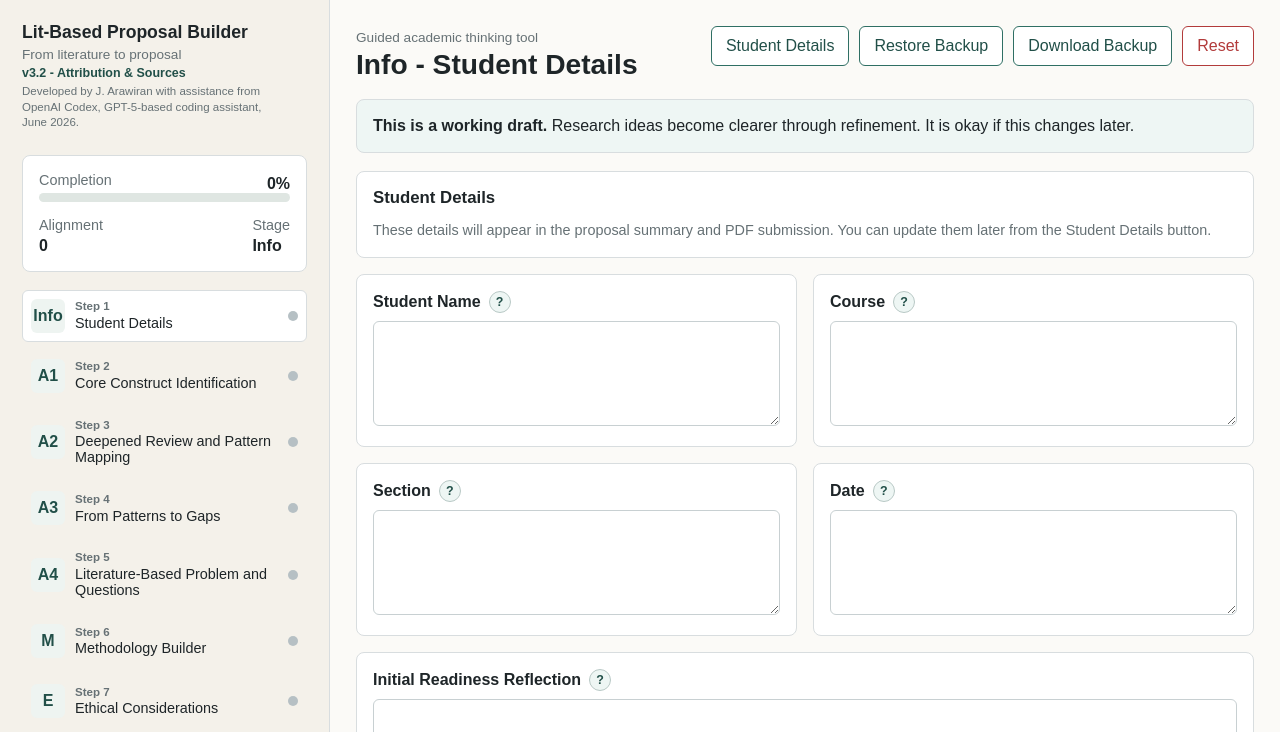
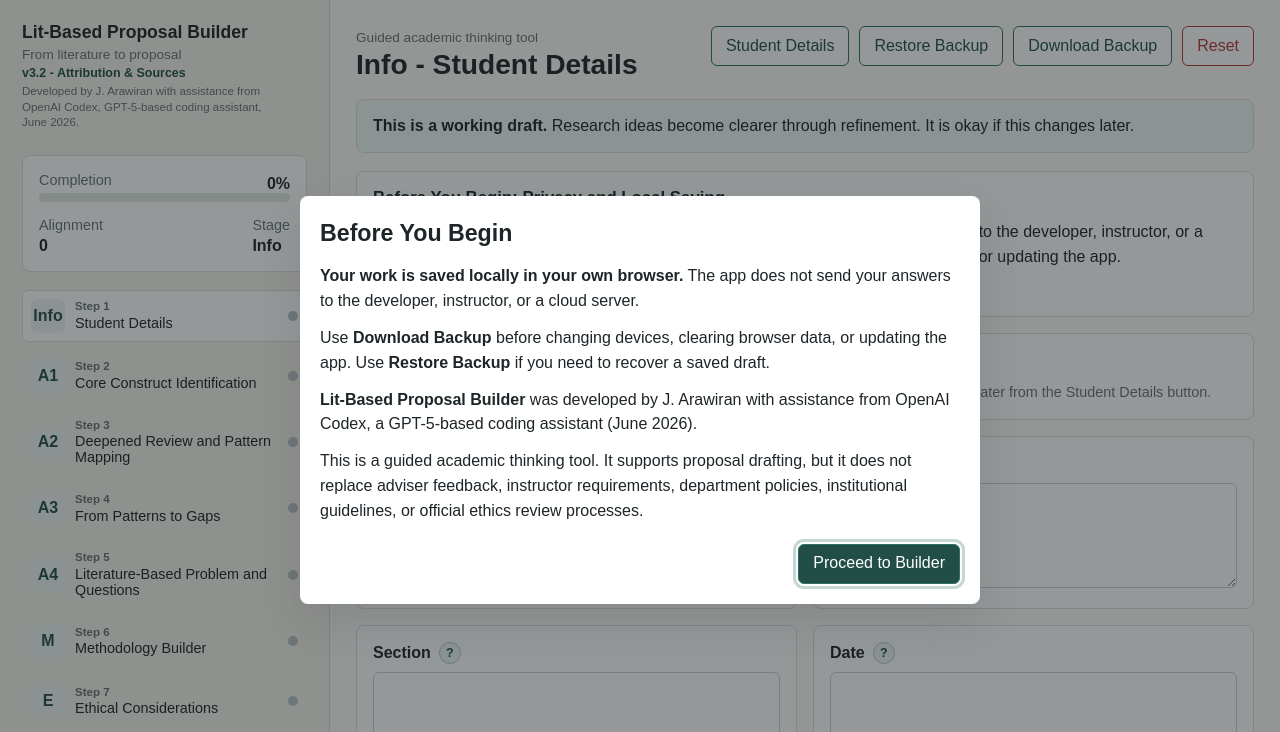
Before and after one commit to jaregirl/lit-based-research-proposal, a plain HTML site: page index.html in a window 1280 px wide. Shown: the top 732 px of the page. Drawn offline with Linux system fonts and the light colour scheme.

Commit message:
Privacy statement
Added Before begin statement

```diff
--- a/app-upload.js
+++ b/app-upload.js
@@ -1,6 +1,7 @@
 const STORAGE_KEY = "proposalBuilderA4DraftUploadVersion";
 const APP_VERSION = "v3.2 - Attribution & Sources";
 const APP_CREDIT = "Developed by J. Arawiran with assistance from OpenAI Codex, GPT-5-based coding assistant, June 2026.";
+const WELCOME_KEY = `${STORAGE_KEY}:welcome:v3.2`;
 const SRQ_LIMITS = {
   minimum: 2,
   preferredMaximum: 5,
@@ -218,7 +219,8 @@ const els = {
   importFile: document.getElementById("importFile"),
   appVersion: document.getElementById("appVersion"),
   appCredit: document.getElementById("appCredit"),
-  aboutDialog: document.getElementById("aboutDialog")
+  aboutDialog: document.getElementById("aboutDialog"),
+  welcomeDialog: document.getElementById("welcomeDialog")
 };
 
 function clone(value) {
@@ -425,6 +427,10 @@ function renderFields(section, fields) {
 
 function renderStudentDetailsStage() {
   els.stageForm.innerHTML = `
+    <section class="output-box">
+      <h3>Before You Begin: Privacy and Local Saving</h3>
+      <div class="generated-text">Your work is saved locally in your own browser. The app does not send your answers to the developer, instructor, or a cloud server. Use Download Backup before changing devices, clearing browser data, or updating the app.</div>
+    </section>
     <section class="output-box">
       <h3>Student Details</h3>
       <p class="hint">These details will appear in the proposal summary and PDF submission. You can update them later from the Student Details button.</p>
@@ -1585,6 +1591,11 @@ function openStudentDetails() {
   document.getElementById("studentDetailsDialog").showModal();
 }
 
+function showWelcomeIfNeeded() {
+  if (!els.welcomeDialog || localStorage.getItem(WELCOME_KEY)) return;
+  els.welcomeDialog.showModal();
+}
+
 function exportJson() {
   const blob = new Blob([JSON.stringify(state, null, 2)], { type: "application/json" });
   const url = URL.createObjectURL(blob);
@@ -1932,6 +1943,10 @@ function attachEvents() {
   document.getElementById("studentDetailsBtn").addEventListener("click", openStudentDetails);
   document.getElementById("aboutBtn").addEventListener("click", () => els.aboutDialog.showModal());
   document.getElementById("closeAboutBtn").addEventListener("click", () => els.aboutDialog.close());
+  document.getElementById("proceedBtn").addEventListener("click", () => {
+    localStorage.setItem(WELCOME_KEY, "seen");
+    els.welcomeDialog.close();
+  });
   document.getElementById("closeStudentDetailsBtn").addEventListener("click", () => document.getElementById("studentDetailsDialog").close());
   document.getElementById("closePreviewBtn").addEventListener("click", () => els.previewDialog.close());
   document.getElementById("printBtn").addEventListener("click", printSubmission);
@@ -1982,5 +1997,6 @@ function attachEvents() {
 
 attachEvents();
 render();
+showWelcomeIfNeeded();
 saveState();
 setInterval(saveState, 30000);
--- a/index.html
+++ b/index.html
@@ -5,7 +5,7 @@
     <meta name="viewport" content="width=device-width, initial-scale=1" />
     <title>Lit-Based Proposal Builder Upload Version</title>
     <link rel="icon" href="favicon.svg" type="image/svg+xml" />
-    <link rel="stylesheet" href="styles-upload.css?v=20260607-about-revised-foundations" />
+    <link rel="stylesheet" href="styles-upload.css?v=20260607-welcome-privacy" />
   </head>
   <body>
     <div class="app-shell">
@@ -104,6 +104,19 @@
 
     <article id="printSubmission" class="submission print-submission" aria-hidden="true"></article>
 
+    <dialog id="welcomeDialog" class="welcome-dialog">
+      <section class="about-content">
+        <h2>Before You Begin</h2>
+        <p><strong>Your work is saved locally in your own browser.</strong> The app does not send your answers to the developer, instructor, or a cloud server.</p>
+        <p>Use <strong>Download Backup</strong> before changing devices, clearing browser data, or updating the app. Use <strong>Restore Backup</strong> if you need to recover a saved draft.</p>
+        <p><strong>Lit-Based Proposal Builder</strong> was developed by J. Arawiran with assistance from OpenAI Codex, a GPT-5-based coding assistant (June 2026).</p>
+        <p>This is a guided academic thinking tool. It supports proposal drafting, but it does not replace adviser feedback, instructor requirements, department policies, institutional guidelines, or official ethics review processes.</p>
+        <div class="dialog-actions inline-actions">
+          <button class="primary" id="proceedBtn" type="button">Proceed to Builder</button>
+        </div>
+      </section>
+    </dialog>
+
     <dialog id="aboutDialog">
       <div class="dialog-header">
         <h2>About & Sources</h2>
@@ -113,6 +126,9 @@
         <h3>App Attribution</h3>
         <p><strong>Lit-Based Proposal Builder</strong> was developed by J. Arawiran with assistance from OpenAI Codex, a GPT-5-based coding assistant (June 2026).</p>
         <p>This app is a guided academic thinking tool designed to support the development of research proposals. It assists users in organizing ideas, identifying research problems, aligning research questions with methods, and drafting proposal components. It does not replace adviser feedback, instructor requirements, department policies, institutional guidelines, or official ethics review processes.</p>
+
+        <h3>Data Privacy and Local Storage</h3>
+        <p>The app saves draft work locally in the user's own browser storage. The developer, instructor, and app do not receive, collect, or store the student's answers through this tool. Draft data is not transmitted to a cloud server by the app. Students should still use the Download Backup feature before changing devices, clearing browser data, or updating the app.</p>
 
         <h3>Conceptual and Educational Foundations</h3>
         <p>The design of this proposal builder draws upon established literature in research methodology, educational research, research ethics, and reflective inquiry. These sources informed the structure and guidance provided by the app. They are not automatically part of a student's proposal references unless they are directly consulted and cited by the student.</p>
@@ -206,6 +222,6 @@
 
     <input id="importFile" type="file" accept="application/json" hidden />
     <script src="jszip.min.js"></script>
-    <script src="app-upload.js?v=20260607-about-revised-foundations"></script>
+    <script src="app-upload.js?v=20260607-welcome-privacy"></script>
   </body>
 </html>
--- a/styles-upload.css
+++ b/styles-upload.css
@@ -656,6 +656,22 @@ dialog::backdrop {
   margin-top: 8px;
 }
 
+.welcome-dialog {
+  width: min(680px, calc(100vw - 28px));
+}
+
+.welcome-dialog .about-content h2 {
+  margin: 0;
+  font-size: 1.45rem;
+}
+
+.inline-actions {
+  position: static;
+  justify-content: flex-end;
+  border-top: 0;
+  padding: 8px 0 0;
+}
+
 .details-panel {
   padding: 20px;
 }
```
